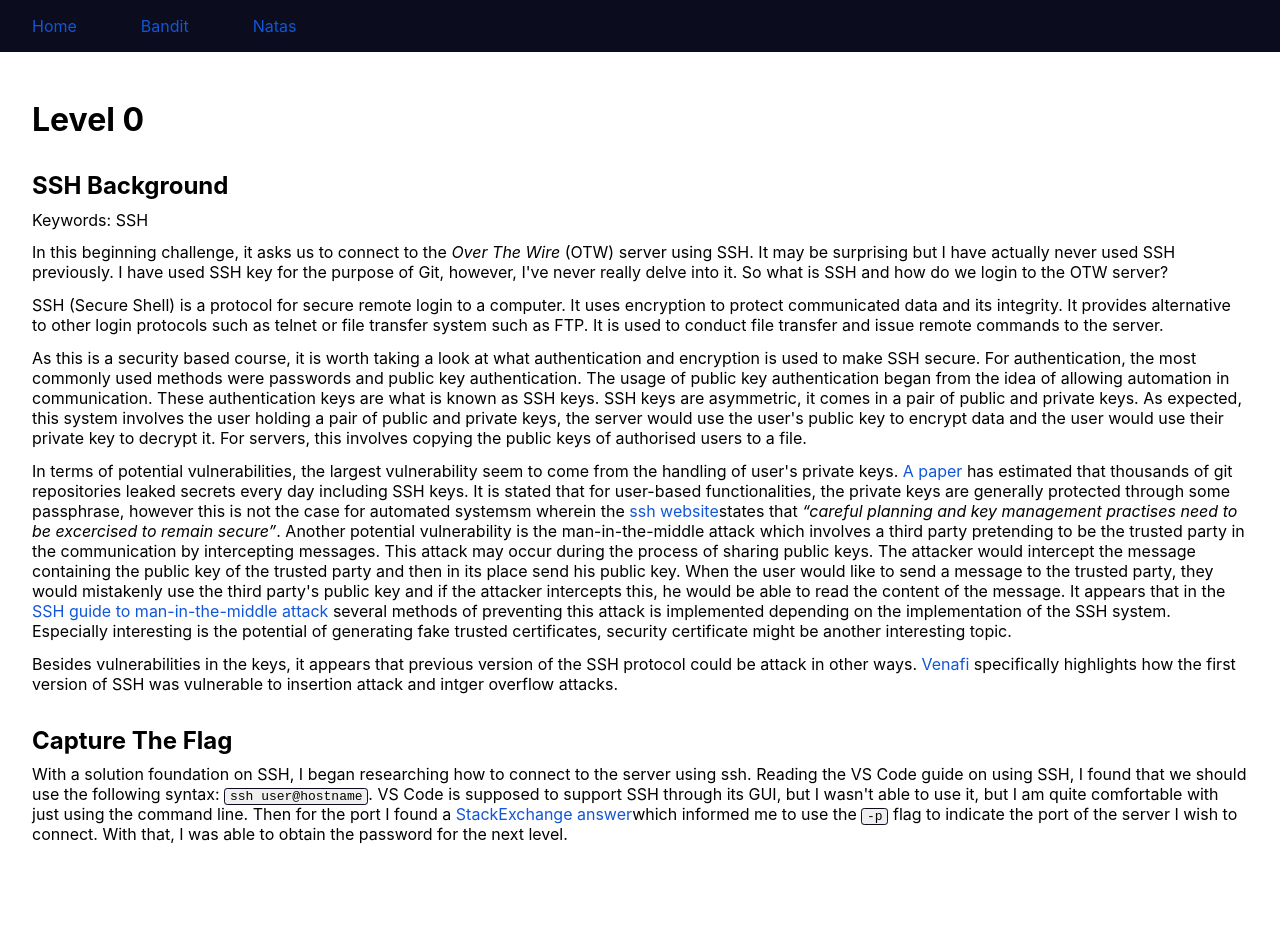
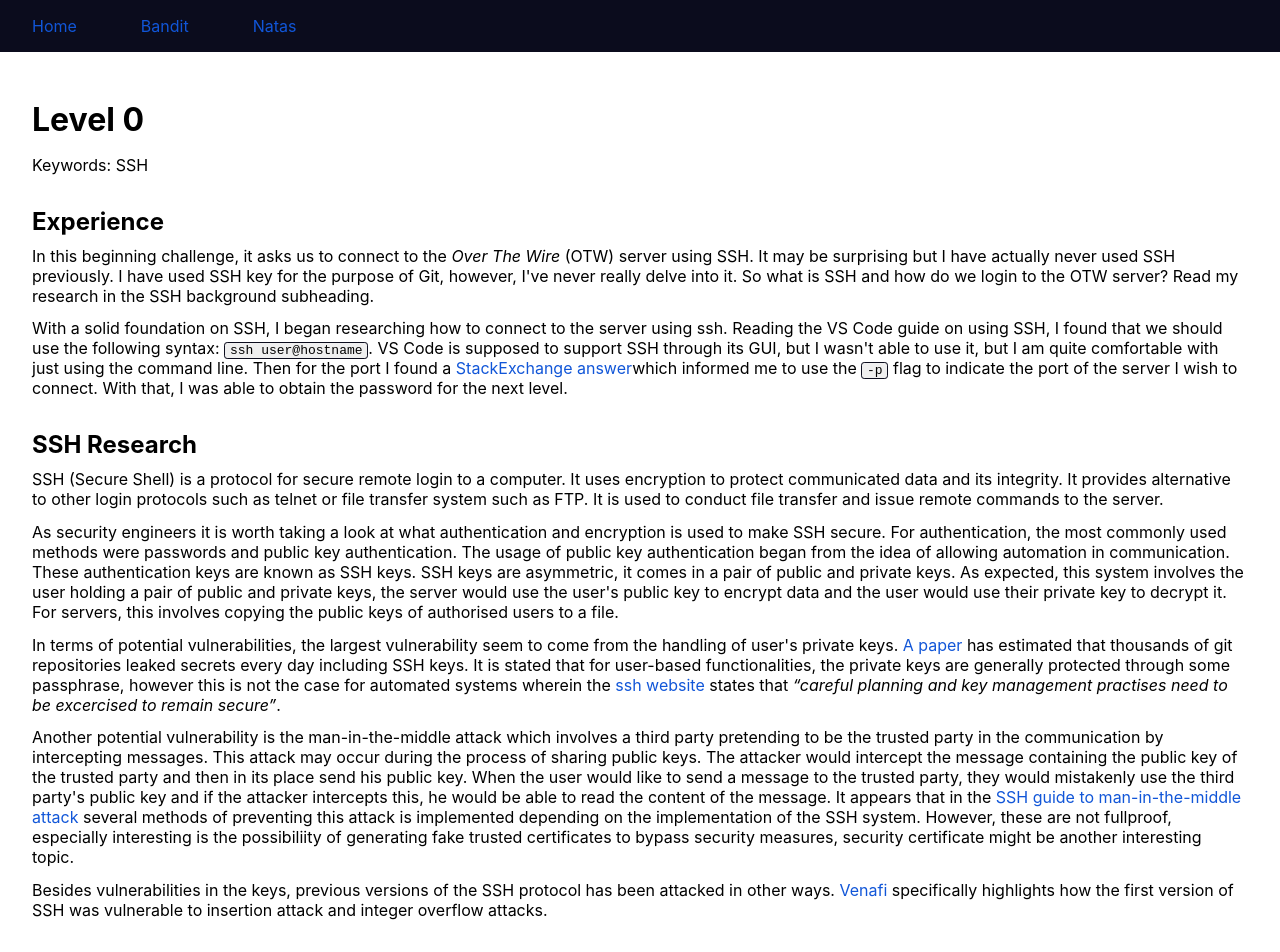
Before and after one commit to ryannath/over-the-wire, a Next.js app: page /bandit/bandit0 in a window 1280 px wide. Shown: the top 952 px of the page. Before the commit the page ends 857 px from the top, so only its background shows below. Built offline with nearby package versions, Linux system fonts and the light colour scheme.

Commit message:
Restructured to be more readable

```diff
--- a/pages/bandit/bandit0.tsx
+++ b/pages/bandit/bandit0.tsx
@@ -1,5 +1,6 @@
 import type { NextPage } from 'next'
 import Head from 'next/head'
+import PageNav from '../../components/elements/PageNav/PageNav'
 import styles from '../../styles/Home.module.css'
 
 const level0: NextPage = () => {
@@ -10,16 +11,28 @@ const level0: NextPage = () => {
       </Head>
       <div className={styles.container}>
         <h1>Level 0</h1>
-        <h2>SSH Background</h2>
         <p>
           Keywords: SSH
         </p>
+        <h2>Experience</h2>
         <p>
           In this beginning challenge, it asks us to connect to the <em>Over The Wire</em> (OTW) server
           using SSH. It may be surprising but I have actually never used
           SSH previously. I have used SSH key for the purpose of Git, however, I&apos;ve never really
-          delve into it. So what is SSH and how do we login to the OTW server?
+          delve into it. So what is SSH and how do we login to the OTW server? Read my research in the
+          SSH background subheading.
         </p>
+        <p>
+          With a solid foundation on SSH, I began researching how to connect to the server using ssh.
+          Reading the VS Code guide on using SSH, I found that we should use the following
+          syntax: <code>ssh user@hostname</code>. VS Code is supposed to support SSH through its GUI, but
+          I wasn&apos;t able to use it, but I am quite comfortable with just using the command line.
+          Then for the port I found a <a href='https://askubuntu.com/questions/264046/how-to-ssh-on-a-port-other-than-22'>StackExchange answer</a>
+          which informed me to use the <code>-p</code> flag to indicate the port of the server I wish to connect.
+          With that, I was able to obtain the password for the next level.
+        </p>
+
+        <h2>SSH Research</h2>
         <p>
           SSH (Secure Shell) is a protocol for secure remote login to a computer. It uses encryption to
           protect communicated data and its integrity. It provides alternative to other login protocols
@@ -27,10 +40,10 @@ const level0: NextPage = () => {
           issue remote commands to the server.
         </p>
         <p>
-          As this is a security based course, it is worth taking a look at what authentication and
+          As security engineers it is worth taking a look at what authentication and
           encryption is used to make SSH secure. For authentication, the most commonly used methods
           were passwords and public key authentication. The usage of public key authentication
-          began from the idea of allowing automation in communication. These authentication keys are what is known
+          began from the idea of allowing automation in communication. These authentication keys are known
           as SSH keys. SSH keys are asymmetric, it comes in a pair of public and private keys. As expected,
           this system involves the user holding a pair of public and private keys, the server would
           use the user&apos;s public key to encrypt data and the user would use their private key to decrypt it.
@@ -39,32 +52,37 @@ const level0: NextPage = () => {
         <p>
           In terms of potential vulnerabilities, the largest vulnerability seem to come from the handling of
           user&apos;s private keys. <a href='https://www.ndss-symposium.org/wp-content/uploads/2019/02/ndss2019_04B-3_Meli_paper.pdf'>A paper</a> has estimated that thousands of git repositories leaked secrets every day including SSH keys. It is stated that for user-based functionalities, the private keys are generally
-          protected through some passphrase, however this is not the case for automated systemsm wherein the <a href='https://www.ssh.com/academy/ssh/protocol'>ssh website</a>
-          states that <q>careful planning and key management practises need to be excercised to remain secure</q>. Another
-          potential vulnerability is the man-in-the-middle attack which involves a third party pretending to be the
+          protected through some passphrase, however this is not the case for automated systems wherein the <a href='https://www.ssh.com/academy/ssh/protocol'>ssh website</a>
+          {' '}states that <q>careful planning and key management practises need to be excercised to remain secure</q>.
+        </p>
+        <p>
+          Another potential vulnerability is the man-in-the-middle attack which involves a third party pretending to be the
           trusted party in the communication by intercepting messages. This attack may occur during the process of sharing
           public keys. The attacker would intercept the message containing the public key of the trusted party and then
           in its place send his public key. When the user would like to send a message to the trusted party, they would
           mistakenly use the third party&apos;s public key and if the attacker intercepts this, he would be able to
           read the content of the message. It appears that in the <a href='https://www.ssh.com/academy/attack/man-in-the-middle'>SSH guide to man-in-the-middle attack</a> several methods of preventing this attack
-          is implemented depending on the implementation of the SSH system. Especially interesting is the potential of
-          generating fake trusted certificates, security certificate might be another interesting topic.
+          is implemented depending on the implementation of the SSH system. However, these are not fullproof,
+          especially interesting is the possibiliity of generating fake trusted certificates to bypass security
+          measures, security certificate might be another interesting topic.
         </p>
         <p>
-          Besides vulnerabilities in the keys, it appears that previous version of the SSH protocol could be attack
-          in other ways. <a href='https://www.venafi.com/education-center/ssh/security-and-vulnerabilities#:~:text=In%201998%2C%20a%20vulnerability%20was,introduced%20to%20fix%20this%20flaw.'>Venafi</a> specifically highlights how the first version of SSH was vulnerable to insertion attack and
-          intger overflow attacks.
+          Besides vulnerabilities in the keys, previous versions of the SSH protocol has been attacked
+          in other ways. <a href='https://www.venafi.com/education-center/ssh/security-and-vulnerabilities#:~:text=In%201998%2C%20a%20vulnerability%20was,introduced%20to%20fix%20this%20flaw.'>Venafi</a>
+          {' '}specifically highlights how the first version of SSH was vulnerable to insertion attack and
+          integer overflow attacks.
         </p>
-
-        <h2>Capture The Flag</h2>
+        <h2>Reflection</h2>
         <p>
-          With a solution foundation on SSH, I began researching how to connect to the server using ssh.
-          Reading the VS Code guide on using SSH, I found that we should use the following syntax: <code>ssh user@hostname</code>. VS Code is supposed to support SSH through its GUI, but I wasn&apos;t able to use it, but
-          I am quite comfortable with just using the command line. Then for the port I found a <a href='https://askubuntu.com/questions/264046/how-to-ssh-on-a-port-other-than-22'>StackExchange answer</a>
-          which informed me to use the <code>-p</code> flag to indicate the port of the server I wish to connect.
-          With that, I was able to obtain the password for the next level.
+          The main thoughts I had after the completion of this level, especially the research to find what
+          SSH specifically was, is that, there are so many protocols and technology that is used in software
+          development. Not in a way that overwhelms you, more so in that there are so many great ideas out there.
+          One way we can become better software developer is to learn about these methodology others have
+          already researched and implemented. Moreover, it also brings to light potential vulnerabilities that
+          we ourselves may be writing.
         </p>
       </div>
+      <PageNav link1='/bandit' link2=''/>
     </div>
   )
 }
```
